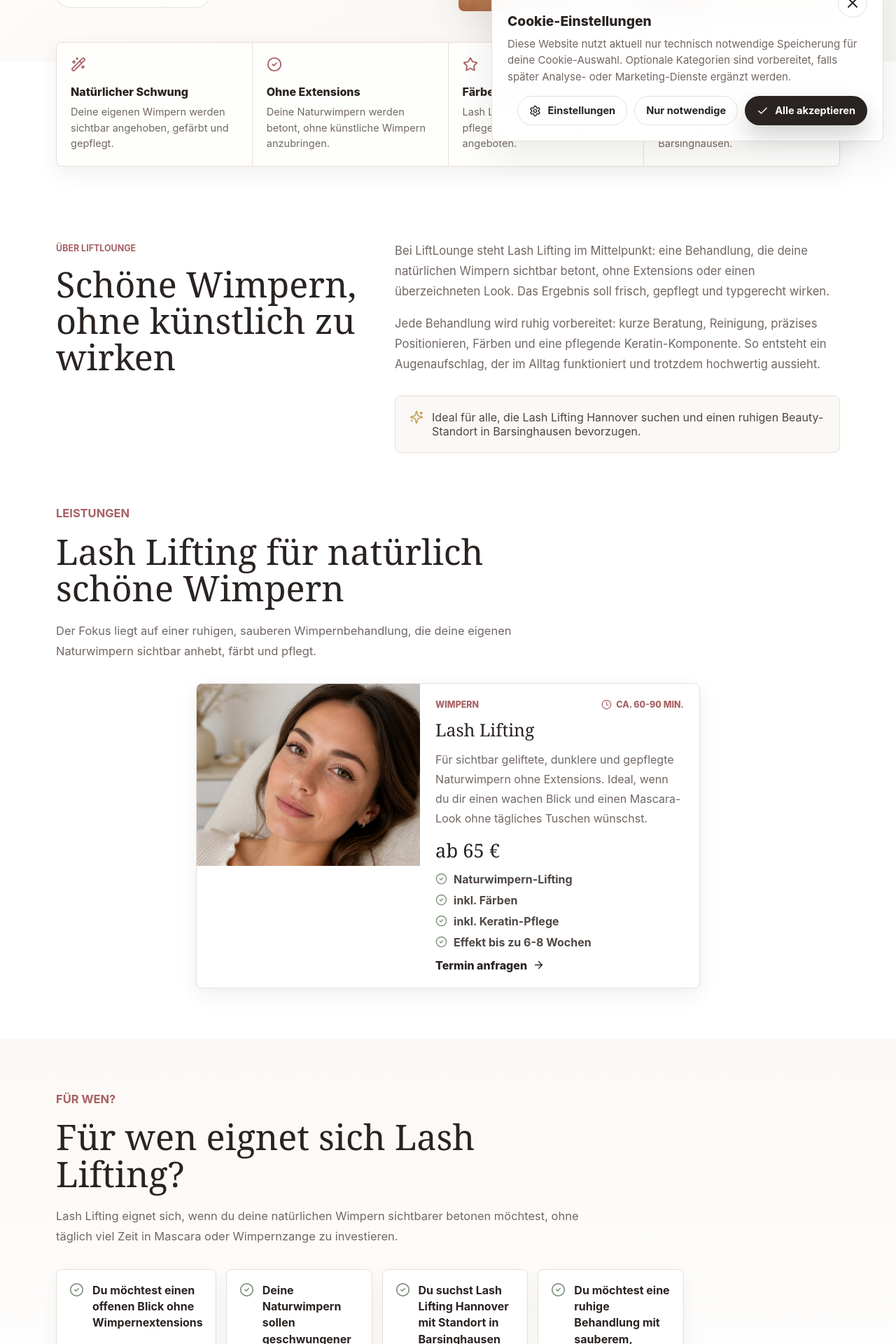
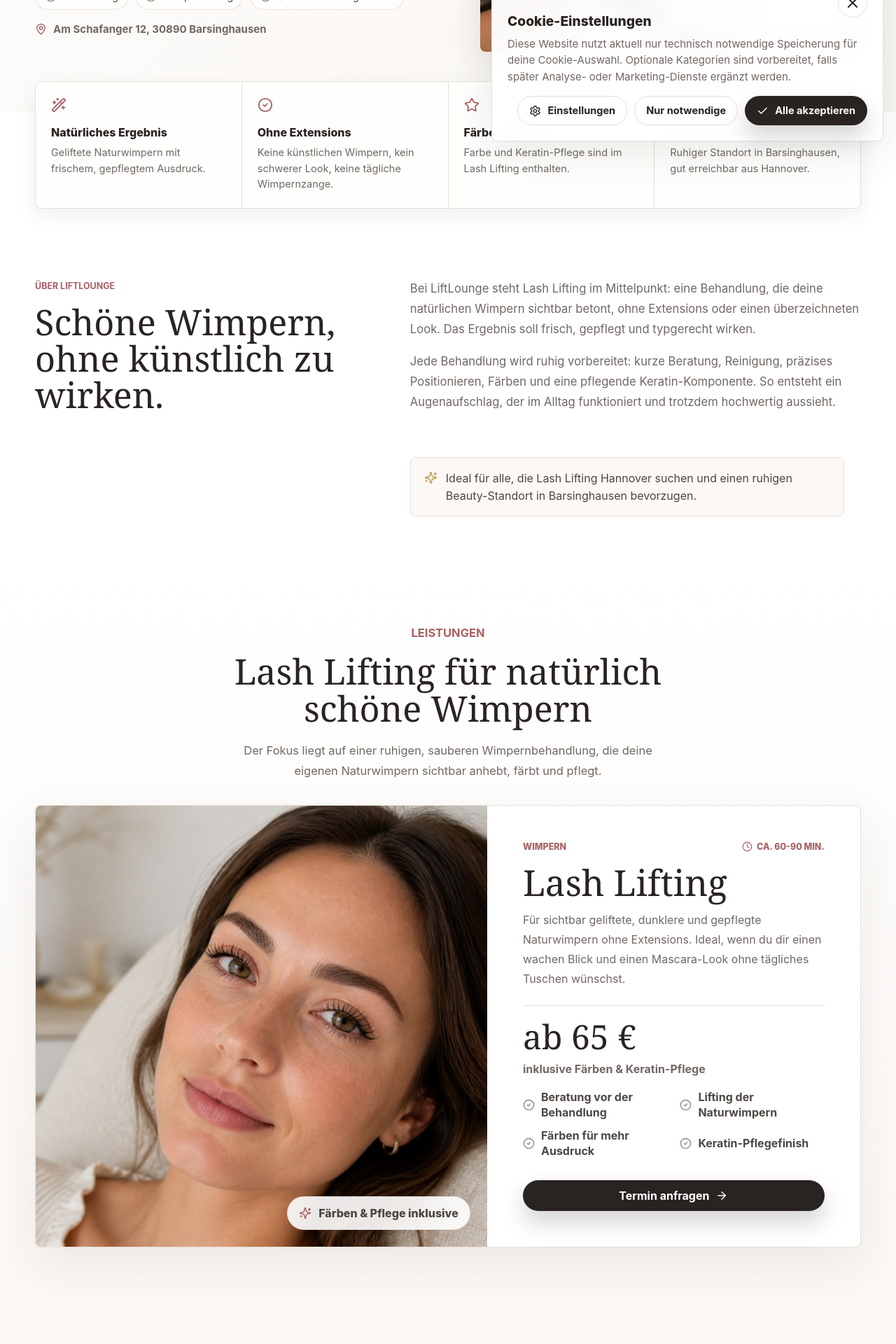
Before and after one commit to JBD-GER/liftlounge, a React (Vite) app: page / in a window 1280 px wide. Shown: the part 580-2500 px from the top of the page at 70% size. Built offline with nearby package versions, Linux system fonts and the light colour scheme.

Commit message:
Redesign LiftLounge homepage layout

```diff
--- a/src/components/Audience.jsx
+++ b/src/components/Audience.jsx
@@ -4,7 +4,7 @@ import { audience } from '../data/siteData.js';
 export default function Audience() {
   return (
     <section className="section section-muted">
-      <div className="container">
+      <div className="container audience-layout">
         <div className="section-heading">
           <p className="eyebrow">Für wen?</p>
           <h2>Für wen eignet sich Lash Lifting?</h2>
--- a/src/components/BenefitsBar.jsx
+++ b/src/components/BenefitsBar.jsx
@@ -8,7 +8,7 @@ export default function BenefitsBar() {
           <article className="benefit-item" key={title}>
             <Icon aria-hidden="true" size={22} />
             <div>
-              <h2>{title}</h2>
+              <h3>{title}</h3>
               <p>{text}</p>
             </div>
           </article>
--- a/src/components/GuideTeaser.jsx
+++ b/src/components/GuideTeaser.jsx
@@ -16,7 +16,7 @@ export default function GuideTeaser() {
         <div className="guide-teaser-grid">
           {guidePosts.map((post) => (
             <a className="guide-teaser-card" href={`/ratgeber/${post.slug}`} key={post.slug}>
-              <img src={post.image} alt={post.imageAlt} width="1200" height="800" loading="lazy" />
+              <img src={post.image} alt={post.imageAlt} width="1200" height="800" loading="eager" />
               <span>{post.eyebrow}</span>
               <strong>{post.title}</strong>
             </a>
--- a/src/components/Hero.jsx
+++ b/src/components/Hero.jsx
@@ -1,4 +1,4 @@
-import { ArrowRight, Award, CheckCircle2, Phone, Sparkles } from 'lucide-react';
+import { ArrowRight, Award, CheckCircle2, MapPin, Phone, Sparkles } from 'lucide-react';
 import { heroHighlights, site } from '../data/siteData.js';
 
 export default function Hero() {
@@ -9,8 +9,9 @@ export default function Hero() {
           <p className="eyebrow">LiftLounge by Lea Kirfel</p>
           <h1>Lash Lifting Hannover</h1>
           <p className="hero-claim">
-            Natürlich geliftete Wimpern am Standort Barsinghausen. Für
-            Hannover, die Region Hannover und Umgebung.
+            Natürlicher Schwung, gepflegte Wimpern und ein frischer Blick ohne
+            Extensions. Persönlich behandelt am Standort Barsinghausen bei
+            Hannover.
           </p>
           <div className="hero-actions" aria-label="Kontaktoptionen">
             <a className="button button-primary" href="#kontakt">
@@ -30,6 +31,10 @@ export default function Hero() {
               </li>
             ))}
           </ul>
+          <div className="hero-location">
+            <MapPin aria-hidden="true" size={17} />
+            Am Schafanger 12, 30890 Barsinghausen
+          </div>
         </div>
 
         <div className="hero-visual animate-in delay-1">
--- a/src/components/Services.jsx
+++ b/src/components/Services.jsx
@@ -1,11 +1,11 @@
-import { ArrowRight, Clock, CheckCircle2 } from 'lucide-react';
+import { ArrowRight, CheckCircle2, Clock, Sparkles } from 'lucide-react';
 import { services } from '../data/siteData.js';
 
 export default function Services() {
   return (
-    <section className="section services-section">
+    <section className="section services-section" id="leistungen">
       <div className="container">
-        <div className="section-heading">
+        <div className="section-heading narrow">
           <p className="eyebrow">Leistungen</p>
           <h2>Lash Lifting für natürlich schöne Wimpern</h2>
           <p>
@@ -14,9 +14,9 @@ export default function Services() {
           </p>
         </div>
 
-        <div className="services-grid">
         {services.map((service) => (
-            <article className="service-card" key={service.name}>
+          <article className="treatment-showcase" key={service.name}>
+            <div className="treatment-image-wrap">
               <img
                 src={service.image}
                 alt={service.alt}
@@ -25,7 +25,13 @@ export default function Services() {
                 loading="lazy"
                 decoding="async"
               />
-              <div className="service-card-body">
+              <div className="treatment-floating">
+                <Sparkles aria-hidden="true" size={18} />
+                <span>Färben & Pflege inklusive</span>
+              </div>
+            </div>
+
+            <div className="treatment-content">
               <div className="service-meta">
                 <span>{service.eyebrow}</span>
                 <span>
@@ -35,8 +41,11 @@ export default function Services() {
               </div>
               <h3>{service.name}</h3>
               <p>{service.description}</p>
+              <div className="treatment-price-row">
                 <strong>{service.price}</strong>
-                <ul>
+                <span>inklusive Färben & Keratin-Pflege</span>
+              </div>
+              <ul className="treatment-features">
                 {service.features.map((feature) => (
                   <li key={feature}>
                     <CheckCircle2 aria-hidden="true" size={17} />
@@ -44,15 +53,14 @@ export default function Services() {
                   </li>
                 ))}
               </ul>
-                <a className="inline-link" href="#kontakt">
+              <a className="button button-primary" href="#kontakt">
                 Termin anfragen
-                  <ArrowRight aria-hidden="true" size={17} />
+                <ArrowRight aria-hidden="true" size={18} />
               </a>
             </div>
           </article>
         ))}
       </div>
-      </div>
     </section>
   );
 }
--- a/src/components/TrainingIntro.jsx
+++ b/src/components/TrainingIntro.jsx
@@ -2,11 +2,11 @@ import { Sparkles } from 'lucide-react';
 
 export default function TrainingIntro() {
   return (
-    <section className="section" id="leistungen">
-      <div className="container split-layout">
+    <section className="section">
+      <div className="container intro-editorial">
         <div>
           <p className="eyebrow">Über LiftLounge</p>
-          <h2>Schöne Wimpern, ohne künstlich zu wirken</h2>
+          <h2>Schöne Wimpern, ohne künstlich zu wirken.</h2>
         </div>
         <div className="text-stack">
           <p>
@@ -21,13 +21,13 @@ export default function TrainingIntro() {
             Keratin-Komponente. So entsteht ein Augenaufschlag, der im Alltag
             funktioniert und trotzdem hochwertig aussieht.
           </p>
-          <div className="soft-callout">
-            <Sparkles aria-hidden="true" size={20} />
-            <span>
-              Ideal für alle, die Lash Lifting Hannover suchen und einen
-              ruhigen Beauty-Standort in Barsinghausen bevorzugen.
-            </span>
-          </div>
+        </div>
+        <div className="intro-note">
+          <Sparkles aria-hidden="true" size={19} />
+          <span>
+            Ideal für alle, die Lash Lifting Hannover suchen und einen ruhigen
+            Beauty-Standort in Barsinghausen bevorzugen.
+          </span>
         </div>
       </div>
     </section>
--- a/src/components/TrainingSection.jsx
+++ b/src/components/TrainingSection.jsx
@@ -4,7 +4,7 @@ import { trainingOffers } from '../data/siteData.js';
 export default function TrainingSection() {
   return (
     <section className="section section-muted" id="schulungen">
-      <div className="container training-layout">
+      <div className="container training-strip">
         <div>
           <p className="eyebrow">Schulungen</p>
           <h2>Ergänzende Lash Lifting Schulung auf Anfrage</h2>
--- a/src/data/siteData.js
+++ b/src/data/siteData.js
@@ -43,23 +43,23 @@ export const heroHighlights = [
 
 export const benefits = [
   {
-    title: 'Natürlicher Schwung',
-    text: 'Deine eigenen Wimpern werden sichtbar angehoben, gefärbt und gepflegt.',
+    title: 'Natürliches Ergebnis',
+    text: 'Geliftete Naturwimpern mit frischem, gepflegtem Ausdruck.',
     icon: Wand2,
   },
   {
     title: 'Ohne Extensions',
-    text: 'Deine Naturwimpern werden betont, ohne künstliche Wimpern anzubringen.',
+    text: 'Keine künstlichen Wimpern, kein schwerer Look, keine tägliche Wimpernzange.',
     icon: CheckCircle2,
   },
   {
     title: 'Färben & Pflege',
-    text: 'Lash Lifting wird mit Färben und pflegender Keratin-Komponente angeboten.',
+    text: 'Farbe und Keratin-Pflege sind im Lash Lifting enthalten.',
     icon: Star,
   },
   {
-    title: 'Studio in Barsinghausen',
-    text: 'Ruhiger Standort bei Hannover: Am Schafanger 12 in 30890 Barsinghausen.',
+    title: 'Bei Hannover',
+    text: 'Ruhiger Standort in Barsinghausen, gut erreichbar aus Hannover.',
     icon: MapPin,
   },
 ];
@@ -74,15 +74,17 @@ export const services = [
     alt: 'Natürliches Lash Lifting Ergebnis mit gepflegten Wimpern',
     description:
       'Für sichtbar geliftete, dunklere und gepflegte Naturwimpern ohne Extensions. Ideal, wenn du dir einen wachen Blick und einen Mascara-Look ohne tägliches Tuschen wünschst.',
-    features: ['Naturwimpern-Lifting', 'inkl. Färben', 'inkl. Keratin-Pflege', 'Effekt bis zu 6-8 Wochen'],
+    features: ['Beratung vor der Behandlung', 'Lifting der Naturwimpern', 'Färben für mehr Ausdruck', 'Keratin-Pflegefinish'],
   },
 ];
 
 export const audience = [
-  'Du möchtest einen offenen Blick ohne Wimpernextensions',
-  'Deine Naturwimpern sollen geschwungener und dunkler wirken',
-  'Du suchst Lash Lifting Hannover mit Standort in Barsinghausen',
-  'Du möchtest eine ruhige Behandlung mit sauberem, natürlichem Ergebnis',
+  'Du möchtest einen offenen Blick ohne Wimpernextensions.',
+  'Deine Naturwimpern sollen geschwungener und dunkler wirken.',
+  'Du suchst Lash Lifting Hannover an einem ruhigen Standort in Barsinghausen.',
+  'Du willst morgens schneller fertig sein, ohne künstlich auszusehen.',
+  'Du magst Beauty-Behandlungen, die sauber, ruhig und typgerecht umgesetzt werden.',
+  'Du wünschst dir ein natürliches Ergebnis mit gepflegtem Finish.',
 ];
 
 export const processSteps = [
@@ -141,23 +143,29 @@ export const gallery = [
   {
     src: '/images/model-1.jpg',
     alt: 'Kosmetikerin führt eine Lash Lifting Behandlung in einem hellen Studio aus',
-    title: 'Behandlung',
-    text: 'Ruhig, präzise und typgerecht.',
+    title: 'Ruhige Behandlung',
+    text: 'Sorgfältig vorbereitet und entspannt umgesetzt.',
   },
   {
     src: '/images/model-2.jpg',
     alt: 'Natürliches Lash Lifting Ergebnis mit gepflegtem Augenaufschlag',
-    title: 'Lash Lifting',
-    text: 'Natürlich geliftete Wimpern.',
+    title: 'Natürliches Finish',
+    text: 'Mehr Schwung, mehr Ausdruck, ohne Extensions.',
+  },
+  {
+    src: '/images/model-3.jpg',
+    alt: 'Beauty-Behandlung mit Fokus auf gepflegte Wimpern in heller Studioatmosphäre',
+    title: 'Studio-Gefühl',
+    text: 'Clean, hell und persönlich.',
   },
 ];
 
 export const whyLiftLounge = [
-  'Fokus auf natürliche Ergebnisse statt überzeichnetem Look',
-  'Lash Lifting als klare Kernleistung',
-  'Ruhige Behandlungssituation mit persönlicher Abstimmung',
-  'Färben und Pflege werden passend kombiniert',
-  'Schulungen bleiben bewusst ergänzend und werden separat angefragt',
+  'Ein klarer Fokus: natürliches Lash Lifting statt überladener Beauty-Menüs.',
+  'Persönliche Abstimmung vor Ort, damit das Ergebnis zu deinen Naturwimpern passt.',
+  'Färben und Pflege werden direkt in die Behandlung integriert.',
+  'Ruhige Studioatmosphäre statt schneller Massenabfertigung.',
+  'Schulungen bleiben bewusst sekundär und werden nur auf Anfrage angeboten.',
 ];
 
 export const faqs = [
--- a/src/styles/index.css
+++ b/src/styles/index.css
@@ -12,7 +12,7 @@
   --white: #ffffff;
   --shadow: 0 18px 54px rgba(73, 55, 47, 0.1);
   --shadow-soft: 0 10px 28px rgba(73, 55, 47, 0.075);
-  --container: 1120px;
+  --container: 1180px;
   font-family:
     Inter, ui-sans-serif, system-ui, -apple-system, BlinkMacSystemFont, "Segoe UI",
     sans-serif;
@@ -81,7 +81,7 @@ address {
 
 .section,
 .section-band {
-  padding: 72px 0;
+  padding: 82px 0;
 }
 
 .section-muted {
@@ -197,7 +197,8 @@ address {
 .hero {
   overflow: hidden;
   min-height: auto;
-  padding-top: 58px;
+  padding-top: 66px;
+  padding-bottom: 86px;
   background:
     radial-gradient(circle at 18% 8%, rgba(214, 161, 157, 0.18), transparent 31%),
     linear-gradient(140deg, #fff 0%, var(--soft) 62%, #f4f7f2 100%);
@@ -205,9 +206,9 @@ address {
 
 .hero-grid {
   display: grid;
-  grid-template-columns: minmax(0, 0.92fr) minmax(320px, 0.95fr);
-  align-items: center;
-  gap: 48px;
+  grid-template-columns: minmax(0, 0.92fr) minmax(360px, 0.88fr);
+  align-items: center;
+  gap: 68px;
 }
 
 .eyebrow {
@@ -258,7 +259,7 @@ p {
 
 .hero-claim {
   max-width: 620px;
-  margin-bottom: 30px;
+  margin-bottom: 28px;
   color: #5f5652;
   font-size: clamp(1rem, 1.5vw, 1.12rem);
   line-height: 1.68;
@@ -346,6 +347,21 @@ p {
   flex: 0 0 auto;
 }
 
+.hero-location {
+  display: inline-flex;
+  align-items: center;
+  gap: 9px;
+  margin-top: 18px;
+  color: var(--muted);
+  font-size: 0.94rem;
+  font-weight: 650;
+}
+
+.hero-location svg {
+  color: var(--rose-strong);
+  flex: 0 0 auto;
+}
+
 .hero-visual {
   position: relative;
   min-height: auto;
@@ -353,7 +369,7 @@ p {
 
 .hero-visual img {
   width: 100%;
-  height: clamp(310px, 40vw, 470px);
+  height: clamp(360px, 42vw, 520px);
   border-radius: 8px;
   object-fit: cover;
   box-shadow: var(--shadow);
@@ -417,8 +433,8 @@ p {
 .benefit-strip {
   position: relative;
   z-index: 2;
-  margin-top: -28px;
-  padding-bottom: 34px;
+  margin-top: -44px;
+  padding-bottom: 18px;
 }
 
 .benefit-grid {
@@ -433,8 +449,8 @@ p {
 }
 
 .benefit-item {
-  min-height: 132px;
-  padding: 20px;
+  min-height: 118px;
+  padding: 22px;
   background: rgba(255, 255, 255, 0.96);
 }
 
@@ -443,7 +459,7 @@ p {
   margin-bottom: 14px;
 }
 
-.benefit-item h2 {
+.benefit-item h3 {
   margin-bottom: 8px;
   font-family: inherit;
   font-size: 1rem;
@@ -461,6 +477,38 @@ p {
   display: grid;
   grid-template-columns: minmax(240px, 0.72fr) minmax(0, 1.05fr);
   gap: 48px;
+}
+
+.intro-editorial {
+  display: grid;
+  grid-template-columns: minmax(260px, 0.72fr) minmax(0, 1fr);
+  gap: 42px 72px;
+  align-items: start;
+}
+
+.intro-editorial h2 {
+  max-width: 560px;
+}
+
+.intro-note {
+  grid-column: 2;
+  display: inline-flex;
+  gap: 12px;
+  align-items: flex-start;
+  width: fit-content;
+  max-width: 620px;
+  padding: 17px 19px;
+  border: 1px solid var(--line);
+  border-radius: 8px;
+  background: var(--soft);
+  color: #4d4642;
+  line-height: 1.55;
+}
+
+.intro-note svg {
+  flex: 0 0 auto;
+  color: var(--champagne);
+  margin-top: 2px;
 }
 
 .text-stack p {
@@ -486,7 +534,7 @@ p {
 
 .section-heading {
   max-width: 760px;
-  margin-bottom: 32px;
+  margin-bottom: 34px;
 }
 
 .section-heading.narrow {
@@ -500,7 +548,9 @@ p {
 }
 
 .services-section {
-  padding-top: 0;
+  padding-top: 70px;
+  background:
+    linear-gradient(180deg, #fff 0%, var(--soft) 100%);
 }
 
 .services-grid {
@@ -508,6 +558,119 @@ p {
   grid-template-columns: minmax(0, 720px);
   gap: 18px;
   justify-content: center;
+}
+
+.treatment-showcase {
+  display: grid;
+  grid-template-columns: minmax(0, 1.04fr) minmax(360px, 0.86fr);
+  gap: 0;
+  overflow: hidden;
+  border: 1px solid var(--line);
+  border-radius: 8px;
+  background: var(--white);
+  box-shadow: 0 24px 70px rgba(73, 55, 47, 0.09);
+}
+
+.treatment-image-wrap {
+  position: relative;
+  min-height: 430px;
+  background: var(--soft);
+}
+
+.treatment-image-wrap img {
+  width: 100%;
+  height: 100%;
+  min-height: inherit;
+  object-fit: cover;
+}
+
+.treatment-floating {
+  position: absolute;
+  right: 24px;
+  bottom: 24px;
+  display: inline-flex;
+  align-items: center;
+  gap: 10px;
+  max-width: calc(100% - 48px);
+  padding: 13px 16px;
+  border: 1px solid rgba(232, 222, 216, 0.86);
+  border-radius: 999px;
+  background: rgba(255, 255, 255, 0.9);
+  color: #4d4642;
+  font-weight: 800;
+  box-shadow: var(--shadow-soft);
+  backdrop-filter: blur(14px);
+}
+
+.treatment-floating svg {
+  color: var(--rose-strong);
+  flex: 0 0 auto;
+}
+
+.treatment-content {
+  display: flex;
+  flex-direction: column;
+  justify-content: center;
+  min-height: 430px;
+  padding: clamp(28px, 4vw, 54px);
+}
+
+.treatment-content h3 {
+  margin: 18px 0 14px;
+  font-family: Georgia, "Times New Roman", serif;
+  font-size: clamp(2rem, 4vw, 3.3rem);
+  font-weight: 500;
+  line-height: 1;
+}
+
+.treatment-content p {
+  margin-bottom: 0;
+}
+
+.treatment-price-row {
+  display: flex;
+  flex-wrap: wrap;
+  gap: 12px 18px;
+  align-items: baseline;
+  margin: 24px 0 20px;
+  padding-top: 20px;
+  border-top: 1px solid var(--line);
+}
+
+.treatment-price-row strong {
+  color: var(--ink);
+  font-family: Georgia, "Times New Roman", serif;
+  font-size: clamp(2rem, 4vw, 3rem);
+  font-weight: 500;
+  line-height: 1;
+}
+
+.treatment-price-row span {
+  color: var(--muted);
+  font-weight: 700;
+}
+
+.treatment-features {
+  display: grid;
+  grid-template-columns: 1fr 1fr;
+  gap: 12px 18px;
+  padding: 0;
+  margin: 0 0 30px;
+  list-style: none;
+}
+
+.treatment-features li {
+  display: flex;
+  gap: 9px;
+  align-items: center;
+  color: #4e4743;
+  font-weight: 700;
+  line-height: 1.35;
+}
+
+.treatment-features svg {
+  flex: 0 0 auto;
+  color: var(--sage);
 }
 
 .service-card {
@@ -598,14 +761,27 @@ p {
 
 .audience-grid {
   display: grid;
-  grid-template-columns: repeat(5, 1fr);
+  grid-template-columns: repeat(3, 1fr);
   gap: 14px;
+}
+
+.audience-layout {
+  display: grid;
+  grid-template-columns: minmax(260px, 0.68fr) minmax(0, 1fr);
+  gap: 58px;
+  align-items: start;
+}
+
+.audience-layout .section-heading {
+  position: sticky;
+  top: 100px;
+  margin-bottom: 0;
 }
 
 .audience-item {
   display: flex;
   gap: 12px;
-  min-height: 116px;
+  min-height: 132px;
   padding: 18px;
   border: 1px solid var(--line);
   border-radius: 8px;
@@ -619,6 +795,8 @@ p {
 }
 
 .audience-item span {
+  color: #4d4642;
+  font-size: 0.98rem;
   font-weight: 650;
   line-height: 1.45;
 }
@@ -673,11 +851,20 @@ p {
   justify-content: center;
 }
 
+.pricing-panel {
+  display: grid;
+  grid-template-columns: minmax(0, 1fr) minmax(300px, 0.56fr);
+  gap: 18px;
+  align-items: stretch;
+}
+
 .pricing-card {
-  display: flex;
-  flex-direction: column;
+  display: grid;
+  grid-template-columns: minmax(0, 0.9fr) minmax(220px, 0.55fr);
+  gap: 30px;
+  align-items: center;
   min-height: 100%;
-  padding: 24px;
+  padding: clamp(26px, 4vw, 46px);
   border: 1px solid var(--line);
   border-radius: 8px;
   background: var(--white);
@@ -698,22 +885,40 @@ p {
 }
 
 .price {
-  margin: 8px 0 16px;
+  margin: 6px 0 18px;
   color: var(--ink);
   font-family: Georgia, "Times New Roman", serif;
-  font-size: clamp(1.8rem, 4vw, 2.3rem);
+  font-size: clamp(2.5rem, 5vw, 4.1rem);
   line-height: 1;
 }
 
 .pricing-description {
   min-height: auto;
+  margin-bottom: 0;
+  font-size: 1.05rem;
+}
+
+.price-box {
+  padding: 24px;
+  border: 1px solid var(--line);
+  border-radius: 8px;
+  background: var(--soft);
+}
+
+.price-box > span {
+  color: var(--rose-strong);
+  font-size: 0.78rem;
+  font-weight: 850;
+  text-transform: uppercase;
 }
 
 .pricing-card ul {
   display: grid;
-  gap: 13px;
+  grid-column: 1 / -1;
+  grid-template-columns: repeat(4, 1fr);
+  gap: 12px;
   padding: 0;
-  margin: 4px 0 28px;
+  margin: 6px 0 0;
   list-style: none;
 }
 
@@ -735,16 +940,52 @@ p {
   margin-top: auto;
 }
 
+.pricing-side-note {
+  display: grid;
+  gap: 1px;
+  overflow: hidden;
+  border: 1px solid var(--line);
+  border-radius: 8px;
+  background: var(--line);
+  box-shadow: 0 16px 42px rgba(73, 55, 47, 0.055);
+}
+
+.pricing-side-note div {
+  display: grid;
+  gap: 7px;
+  align-content: center;
+  padding: 24px;
+  background: rgba(255, 255, 255, 0.92);
+}
+
+.pricing-side-note svg {
+  color: var(--rose-strong);
+}
+
+.pricing-side-note strong,
+.pricing-side-note span {
+  display: block;
+}
+
+.pricing-side-note strong {
+  font-size: 1rem;
+}
+
+.pricing-side-note span {
+  color: var(--muted);
+  line-height: 1.55;
+}
+
 .gallery-grid {
   display: grid;
-  grid-template-columns: 1fr 1fr;
+  grid-template-columns: 1.05fr 0.82fr 0.82fr;
   gap: 18px;
 }
 
 .image-card {
   position: relative;
   overflow: hidden;
-  min-height: 260px;
+  min-height: 300px;
   margin: 0;
   border-radius: 8px;
   background: var(--soft);
@@ -752,7 +993,8 @@ p {
 }
 
 .image-card:first-child {
-  grid-row: auto;
+  grid-row: span 2;
+  min-height: 420px;
 }
 
 .image-card img {
@@ -830,6 +1072,22 @@ p {
   align-items: center;
 }
 
+.training-strip {
+  display: grid;
+  grid-template-columns: minmax(0, 1fr) minmax(280px, 0.58fr);
+  gap: 32px;
+  align-items: center;
+  padding: clamp(28px, 5vw, 48px);
+  border: 1px solid var(--line);
+  border-radius: 8px;
+  background: var(--white);
+  box-shadow: var(--shadow-soft);
+}
+
+.training-strip h2 {
+  font-size: clamp(1.8rem, 4vw, 2.8rem);
+}
+
 .training-layout .button {
   margin-top: 10px;
 }
@@ -1453,7 +1711,10 @@ label small {
   height: auto;
   aspect-ratio: 3 / 2;
   object-fit: contain;
-  background: var(--soft);
+  background:
+    radial-gradient(circle at 18% 20%, rgba(214, 161, 157, 0.16), transparent 26%),
+    linear-gradient(135deg, #fff, var(--soft));
+  border-bottom: 1px solid rgba(232, 222, 216, 0.72);
 }
 
 .guide-teaser-card span,
@@ -1587,9 +1848,14 @@ label small {
 
   .hero-grid,
   .split-layout,
+  .intro-editorial,
+  .audience-layout,
+  .treatment-showcase,
+  .pricing-panel,
   .location-layout,
   .contact-layout,
   .training-layout,
+  .training-strip,
   .guide-hero-grid,
   .article-hero-grid {
     grid-template-columns: 1fr;
@@ -1602,6 +1868,31 @@ label small {
   .benefit-grid,
   .services-grid,
   .audience-grid {
+    grid-template-columns: repeat(2, 1fr);
+  }
+
+  .intro-note {
+    grid-column: auto;
+  }
+
+  .audience-layout .section-heading {
+    position: static;
+  }
+
+  .treatment-image-wrap,
+  .treatment-content {
+    min-height: auto;
+  }
+
+  .treatment-image-wrap {
+    height: 360px;
+  }
+
+  .pricing-card {
+    grid-template-columns: 1fr;
+  }
+
+  .pricing-card ul {
     grid-template-columns: repeat(2, 1fr);
   }
 
@@ -1656,7 +1947,8 @@ label small {
 
   .hero {
     min-height: auto;
-    padding-top: 54px;
+    padding-top: 48px;
+    padding-bottom: 52px;
   }
 
   h1 {
@@ -1686,7 +1978,7 @@ label small {
   }
 
   .hero-visual img {
-    height: 300px;
+    height: 310px;
     min-height: 0;
     max-height: none;
   }
@@ -1715,6 +2007,7 @@ label small {
   .audience-grid,
   .process-list,
   .pricing-grid,
+  .pricing-card ul,
   .guide-card-grid,
   .guide-teaser-grid,
   .related-posts,
@@ -1742,6 +2035,67 @@ label small {
     height: 210px;
   }
 
+  .intro-editorial,
+  .audience-layout,
+  .pricing-panel,
+  .training-strip {
+    gap: 28px;
+  }
+
+  .intro-note {
+    width: 100%;
+  }
+
+  .services-section {
+    padding-top: 52px;
+  }
+
+  .treatment-showcase {
+    border-radius: 0;
+    margin-inline: -14px;
+  }
+
+  .treatment-image-wrap {
+    height: 255px;
+  }
+
+  .treatment-floating {
+    right: 14px;
+    bottom: 14px;
+    left: 14px;
+    justify-content: center;
+    max-width: none;
+    border-radius: 8px;
+  }
+
+  .treatment-content {
+    padding: 24px 20px 28px;
+  }
+
+  .treatment-content h3 {
+    font-size: 2.15rem;
+  }
+
+  .treatment-features {
+    grid-template-columns: 1fr;
+  }
+
+  .audience-item {
+    min-height: auto;
+  }
+
+  .pricing-panel {
+    grid-template-columns: 1fr;
+  }
+
+  .pricing-card {
+    padding: 22px;
+  }
+
+  .price-box {
+    padding: 20px;
+  }
+
   .split-layout,
   .location-layout,
   .contact-layout,
@@ -1786,7 +2140,7 @@ label small {
 
   .image-card,
   .image-card:first-child {
-    min-height: 230px;
+    min-height: 220px;
     grid-row: auto;
   }
 
@@ -1801,6 +2155,10 @@ label small {
 
   .contact-form {
     padding: 20px;
+  }
+
+  .training-strip {
+    padding: 22px;
   }
 
   .faq-item summary {
```
Also changed, not shown: src/components/Pricing.jsx (+33 -11 lines). Lines whose indentation alone changed are shown as unchanged.
